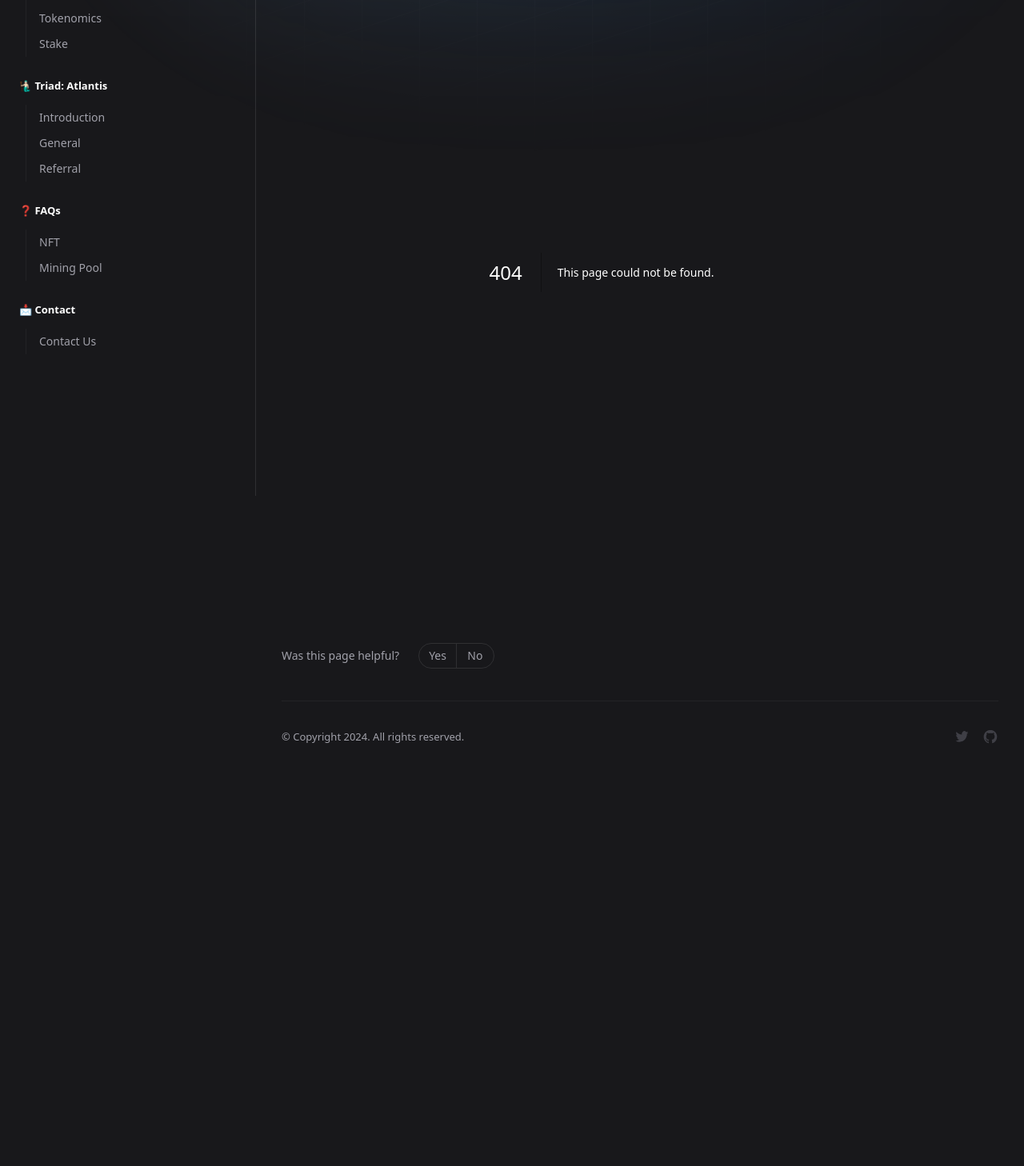
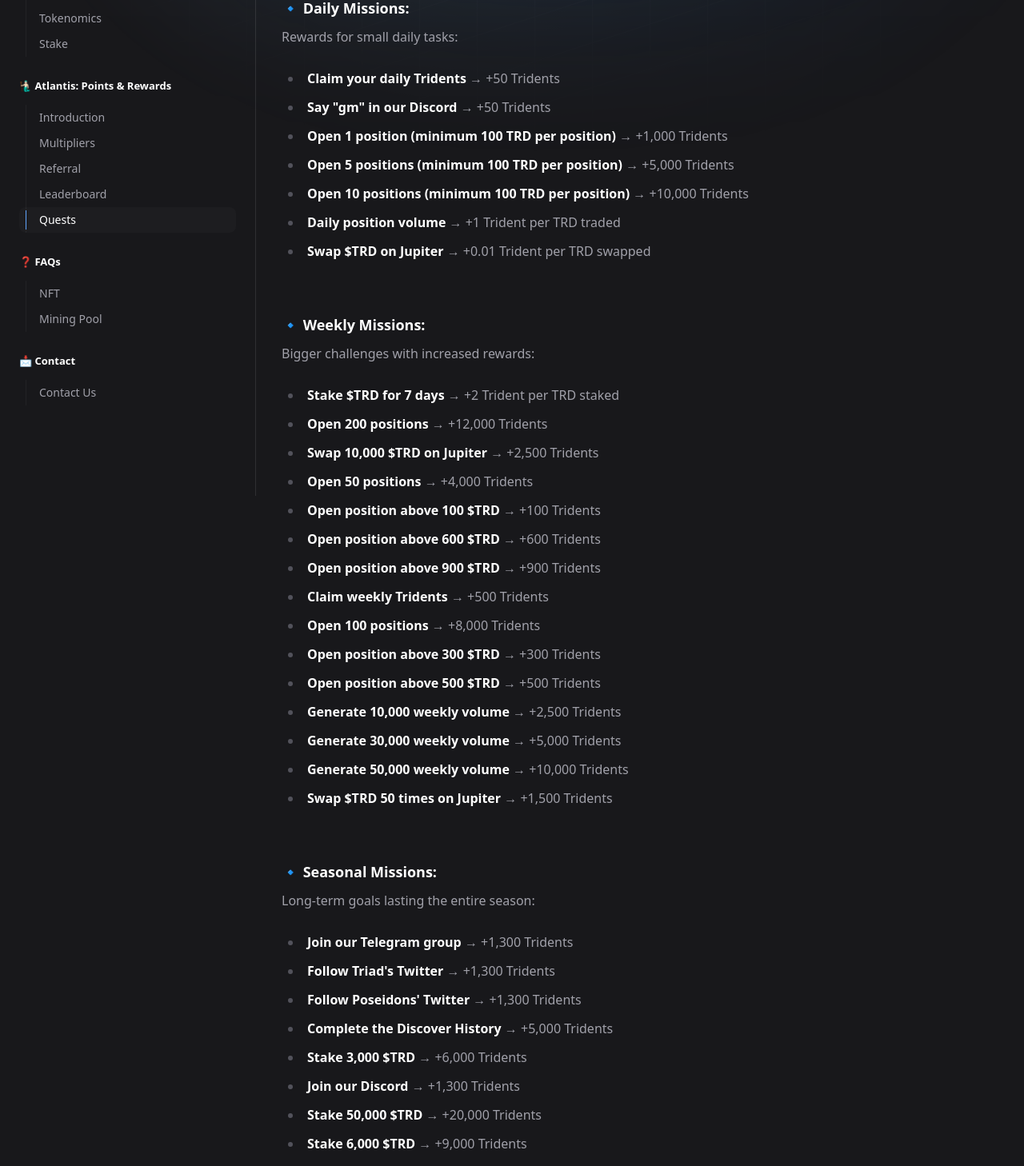
Before and after one commit to triadxyz/docs, a Next.js app: page /season/quests in a window 1280 px wide. Before the commit this address had no page. Shown: the part 180-1638 px from the top of the page at 80% size. Before the commit the page ends 1177 px from the top, so only its background shows below. Built offline with nearby package versions, Linux system fonts and the light colour scheme.

Commit message:
change atlantis

```diff
--- a/src/components/Navigation.jsx
+++ b/src/components/Navigation.jsx
@@ -192,11 +192,13 @@ export const navigation = [
     ],
   },
   {
-    title: '🧜🏻‍♂️ Triad: Atlantis',
+    title: '🧜🏻‍♂️ Atlantis: Points & Rewards',
     links: [
       { title: 'Introduction', href: '/season' },
-      { title: 'General', href: '/season/general' },
+      { title: 'Multipliers', href: '/season/multipliers' },
       { title: 'Referral', href: '/season/referral' },
+      { title: 'Leaderboard', href: '/season/leaderboard' },
+      { title: 'Quests', href: '/season/quests' },
     ],
   },
   {
--- a/src/pages/season/general.mdx
+++ /dev/null
@@ -1,48 +0,0 @@
-export const description = 'Season Points'
-
-# General
-
-_The Atlantis season brings the most exciting rewards, missions, and multipliers yet, encouraging active participation on the Triad platform. Players earn Tridents, Triad's prestige points, by completing daily, weekly, and seasonal missions, as well as through trades, staking, and other activities within the ecosystem._
-
-## How to Earn Tridents
-
-_Earn Tridents by completing Daily, Weekly, and Seasonal missions, trading $TRD pairs, swapping on Jupiter, and participating in challenges._
-
-**Mission Types**
-
-● **Daily Missions**: _Rewards for small, everyday tasks._
-
-● **Weekly Missions**: _Bigger challenges with higher rewards._
-
-● **Seasonal Missions**: _Long-term goals that span the entire season, involving staking, strategic trades, and time-sensitive tasks._
-
-## Purpose of Tridents
-
-The Atlantis season of Triad offers a dynamic mix of rewards, missions, and multipliers to drive active participation. Earn Tridents, Triad's prestige points, by completing daily, weekly, and seasonal missions, trading, staking, and engaging in key platform activities.
-
-## Multipliers
-
-Boost Trident earnings by staking NFTs or assets. Multipliers depend on rarity and type:
-
-- 🔱 **Poseidons of Triad** ➜ **_60X_**
-
-### NFT Rarity Multipliers
-
-| **Rarity** | **Multiplier** |
-| ---------- | -------------- |
-| Common     | **4X**         |
-| Uncommon   | **5X**       |
-| Rare       | **6X**         |
-| Epic       | **9X**       |
-| Legendary  | **12X**         |
-| Mythic     | **24X**        |
-
-- **Triad Pickax Holder** ➜ **2.5X**
-- **$PYTH** ➜ **2X**
-- **Coleta PFP** ➜ **2X**
-- **$Solana ID** ➜ **2X**
-- **Staked TRD** ➜ **1.5X for each  1000TRD Staked**
-
-These multipliers give you a strategic edge, allowing faster progression in rankings.
-
-![season-banner](/images/multipliers.png)
--- a/src/pages/season/index.mdx
+++ b/src/pages/season/index.mdx
@@ -1,12 +1,16 @@
-export const description = 'Season Points'
+export const description = 'Triad: Atlantis Season Points'
 
-# Triad: Atlantis Season Points
+# Atlantis Season - Triad: Points & Rewards
 
-The Atlantis season of Triad is our most ambitious yet, bringing an exciting combination of rewards, missions, and multipliers that encourage active participation on the platform. Tridents, the prestige points of Triad, will be distributed as players complete daily, weekly, and seasonal missions, as well as engage in trades, staking, and other essential activities within the Triad ecosystem.
+The Atlantis Season of Triad is the most ambitious yet, bringing an exciting mix of rewards, quests, and multipliers that encourage active participation on the platform. Tridents, Triad's prestige points, will be distributed as users complete daily, weekly, and seasonal missions, as well as through trading, staking, and other essential activities within the Triad ecosystem.
 
-- Saying "Gm" in our Discord
-- Staking a certain amount of $TRD
-- Swapping to $TRD
-- And various other interactive activities with the platform.
+### How to Earn Tridents
+
+Users can accumulate Tridents in multiple ways:
+
+- **Trading in $TRD pairs**
+- **Swaps on the Jupiter platform**
+- **Participating in challenges and special events**
+- **Staking TRD and eligible NFTs**
 
 ![season-banner](/images/season.png)
--- /dev/null
+++ b/src/pages/season/leaderboard.mdx
@@ -0,0 +1,5 @@
+export const description = 'Triad: Atlantis Season Points - Leaderboard'
+
+# Leaderboard - Season Rankings
+
+The **Leaderboard** is where the most skilled and dedicated users compete for the top spots. During the Atlantis Season, users accumulate **Tridents** by completing missions, trading, staking, and engaging in platform activities, striving to become true **legends of the sea**.
--- /dev/null
+++ b/src/pages/season/multipliers.mdx
@@ -0,0 +1,27 @@
+export const description = 'Triad: Atlantis Season Points - Multipliers'
+
+# Multipliers
+
+Boost your Trident earnings by staking NFTs and assets. The multiplier depends on the rarity and type of the asset:
+
+### 🔱 NFT & Token-Based Multipliers
+
+| Item                             | Multiplier |
+| -------------------------------- | ---------- |
+| **Poseidons of Triad**           | 60X        |
+| **Common NFT**                   | 4X         |
+| **Uncommon NFT**                 | 5X         |
+| **Rare NFT**                     | 6X         |
+| **Epic NFT**                     | 9X         |
+| **Legendary NFT**                | 12X        |
+| **Mythic NFT**                   | 24X        |
+| **Triad Pickax (per unit)**      | 2.5X       |
+| **$PYTH (minimum 200 staked)**   | 2X         |
+| **Coleta PFP**                   | 2X         |
+| **Solana ID** (Mint closed)      | 2X         |
+| **Bonk (minimum 1M staked)**     | 2X         |
+| **Staked TRD (every 1,000 TRD)** | 1.5X       |
+
+Multipliers provide a strategic advantage, enabling faster leaderboard progression.
+
+![season-banner](/images/multipliers.png)
--- /dev/null
+++ b/src/pages/season/quests.mdx
@@ -0,0 +1,58 @@
+export const description = 'Triad: Atlantis Season Points - Quests'
+
+# Quests
+
+## 🔹 Daily Missions:
+
+Rewards for small daily tasks:
+
+- **Claim your daily Tridents** → +50 Tridents
+- **Say "gm" in our Discord** → +50 Tridents
+- **Open 1 position (minimum 100 TRD per position)** → +1,000 Tridents
+- **Open 5 positions (minimum 100 TRD per position)** → +5,000 Tridents
+- **Open 10 positions (minimum 100 TRD per position)** → +10,000 Tridents
+- **Daily position volume** → +1 Trident per TRD traded
+- **Swap $TRD on Jupiter** → +0.01 Trident per TRD swapped
+
+## 🔹 Weekly Missions:
+
+Bigger challenges with increased rewards:
+
+- **Stake $TRD for 7 days** → +2 Trident per TRD staked
+- **Open 200 positions** → +12,000 Tridents
+- **Swap 10,000 $TRD on Jupiter** → +2,500 Tridents
+- **Open 50 positions** → +4,000 Tridents
+- **Open position above 100 $TRD** → +100 Tridents
+- **Open position above 600 $TRD** → +600 Tridents
+- **Open position above 900 $TRD** → +900 Tridents
+- **Claim weekly Tridents** → +500 Tridents
+- **Open 100 positions** → +8,000 Tridents
+- **Open position above 300 $TRD** → +300 Tridents
+- **Open position above 500 $TRD** → +500 Tridents
+- **Generate 10,000 weekly volume** → +2,500 Tridents
+- **Generate 30,000 weekly volume** → +5,000 Tridents
+- **Generate 50,000 weekly volume** → +10,000 Tridents
+- **Swap $TRD 50 times on Jupiter** → +1,500 Tridents
+
+## 🔹 Seasonal Missions:
+
+Long-term goals lasting the entire season:
+
+- **Join our Telegram group** → +1,300 Tridents
+- **Follow Triad's Twitter** → +1,300 Tridents
+- **Follow Poseidons' Twitter** → +1,300 Tridents
+- **Complete the Discover History** → +5,000 Tridents
+- **Stake 3,000 $TRD** → +6,000 Tridents
+- **Join our Discord** → +1,300 Tridents
+- **Stake 50,000 $TRD** → +20,000 Tridents
+- **Stake 6,000 $TRD** → +9,000 Tridents
+- **Stake 10,000 $TRD** → +12,000 Tridents
+- **Own a Triad Pickax** → +20,000 Tridents
+- **Generate 100,000 total volume** → +10,000 Tridents
+- **Generate 300,000 total volume** → +30,000 Tridents
+- **Generate 500,000 total volume** → +50,000 Tridents
+- **Generate 1 million total volume** → +100,000 Tridents
+- **Open at least 1 position** → +5,000 Tridents
+- **Participate in all Triad Spaces** → +4,000 Tridents
+
+**Get ready for Triad’s biggest season yet and maximize your rewards!** 🌊🏆
--- a/src/pages/season/referral.mdx
+++ b/src/pages/season/referral.mdx
@@ -1,15 +1,12 @@
-export const description = 'Season Points'
+export const description = 'Triad: Atlantis Season Points - Referral'
 
-# Referral
+# Referral System
 
-_In Atlantis, every traveler plays a crucial role in our ecosystem. With our referral system, you can expand your influence and earn rewards. Share your unique link, and when someone joins through it, you benefit from their activities with a special Boost._
+Each user plays a crucial role in the Atlantis Season ecosystem. With our referral system, you can expand your influence and earn rewards. Share your unique link, and whenever someone signs up through it, you’ll benefit from a **special boost**.
 
-## How It Works
+### 🔹 How It Works
 
-_Invite friends to join Triad, and both of you will be rewarded. You’ll earn extra Tridents based on their performance throughout the season, receiving a percentage of the Tridents they accumulate. It’s an easy way to boost your own rewards while helping grow the Triad community._
-
-● _**Referee**: Earn a 5% bonus based on the total Tridents collected by your referred player during the season._
-
-## The Gods of Sea: Triad Leaderboard
-
-_The Gods of Sea is our leaderboard, where the most skilled and dedicated players compete for the top spot. Throughout the Atlantis Season, players earn Tridents by completing missions, making trades, staking, and participating in platform activities, striving to become legends of the sea._
+- Invite friends to Triad.
+- Both earn rewards.
+- You receive **5% of the Tridents** your referrals accumulate during the season **(without multipliers)**.
+- Example: If your referral earns 10,000 Tridents from a mission (regardless of multipliers), you receive **500 Tridents**.
```
